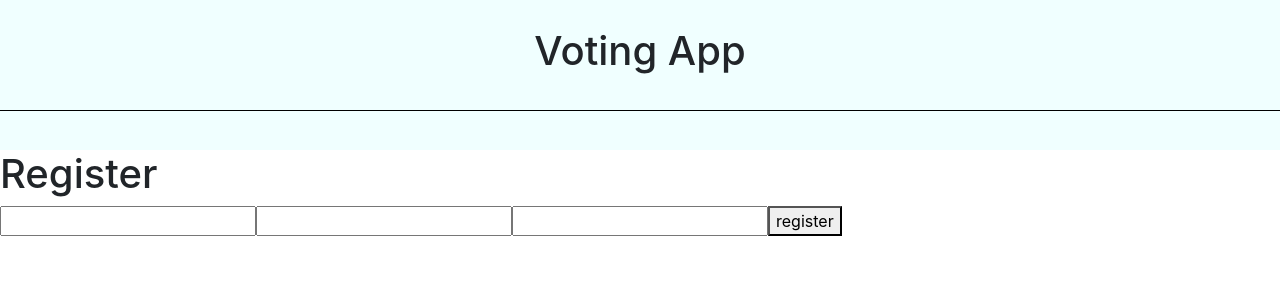
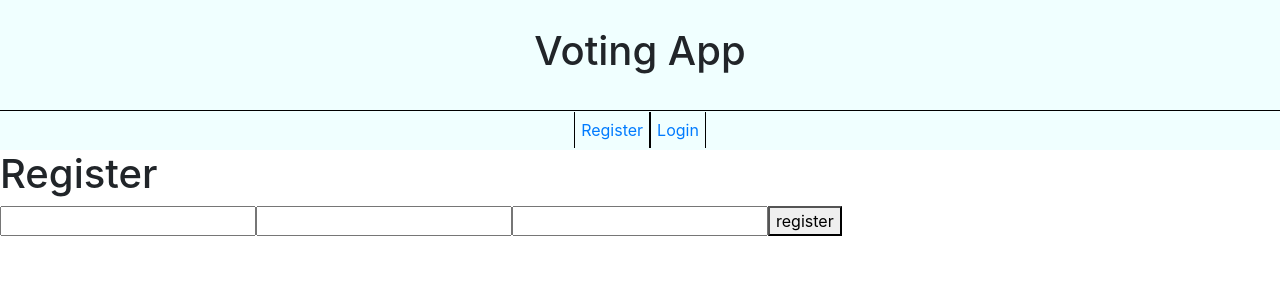
Before and after one commit to adam-nmth/votingApp, a React (Create React App) app: page /register in a window 1280 px wide. Shown: the top 300 px of the page. Built offline with nearby package versions, Linux system fonts and the light colour scheme.

Commit message:
added navbar to logged out version of the site

```diff
--- a/src/Components/NavBar/MenuBar/index.js
+++ b/src/Components/NavBar/MenuBar/index.js
@@ -37,13 +37,26 @@ class MenuBar extends React.Component {
         to: '/polls'
       },
       {
+        title: 'Create Poll',
+        to: '/create_poll'
+      },
+      {
         title: 'Log Out',
         to: '#',
         onClick: this.onLogOut
       }
     ];
 
-    this.unAuthorizedLinks = [];
+    this.unAuthorizedLinks = [
+      {
+        title: 'Register',
+        to: '/register'
+      },
+      {
+        title: 'Login',
+        to: '/login'
+      }
+    ];
   }
 
   onLogOut() {
```
